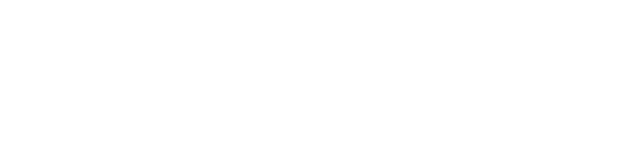
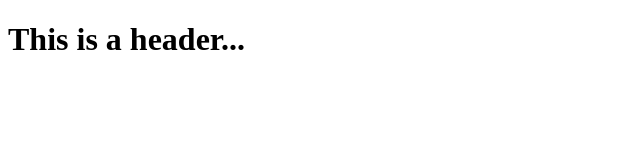
Before and after one commit to TharaniRani/firstrepo, a plain HTML site: page index.html in a window 1280 px wide. Shown: the whole page, without its empty margins (0-640 px from the left). Drawn offline with Linux system fonts and the light colour scheme.

Commit message:
Header add index.html

```diff
--- a/index.html
+++ b/index.html
@@ -6,6 +6,6 @@
     <title>Document</title>
 </head>
 <body>
-
+    <h1> This is a header...</h1>
 </body>
 </html>
```
